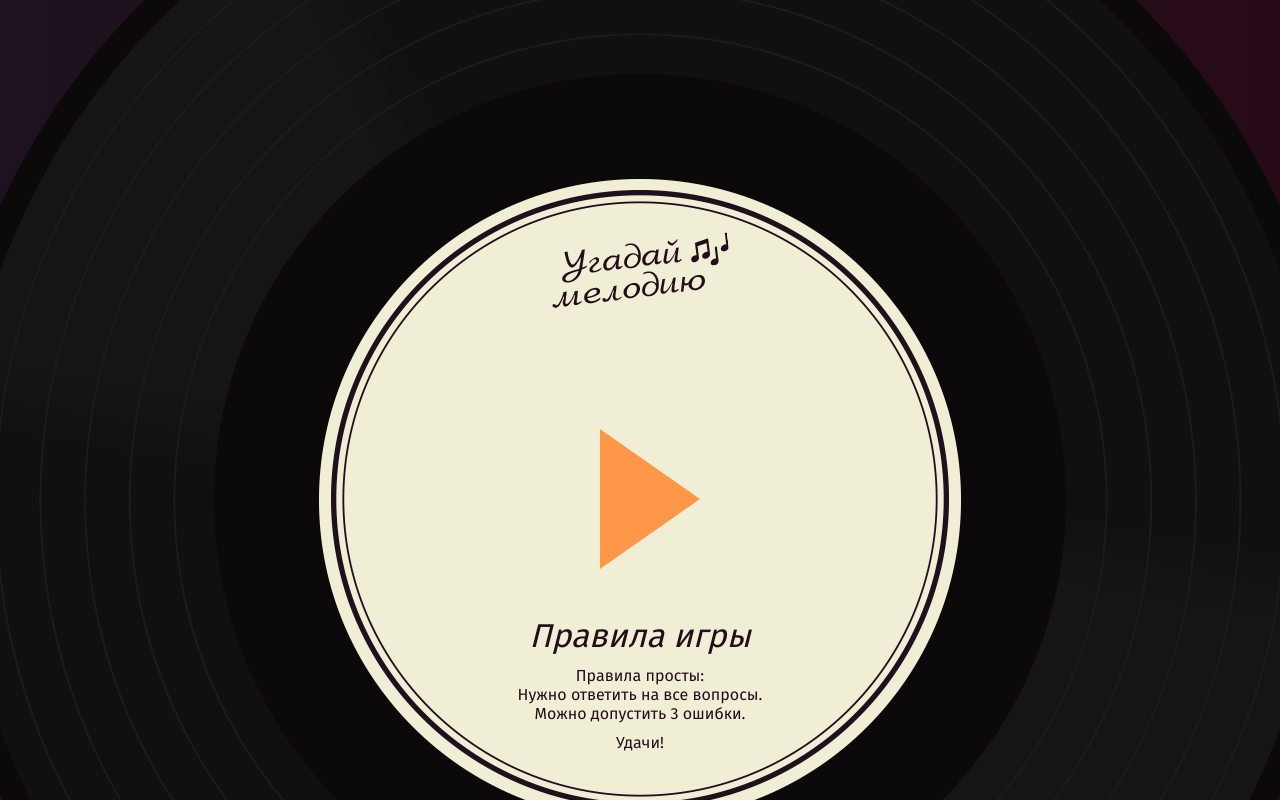
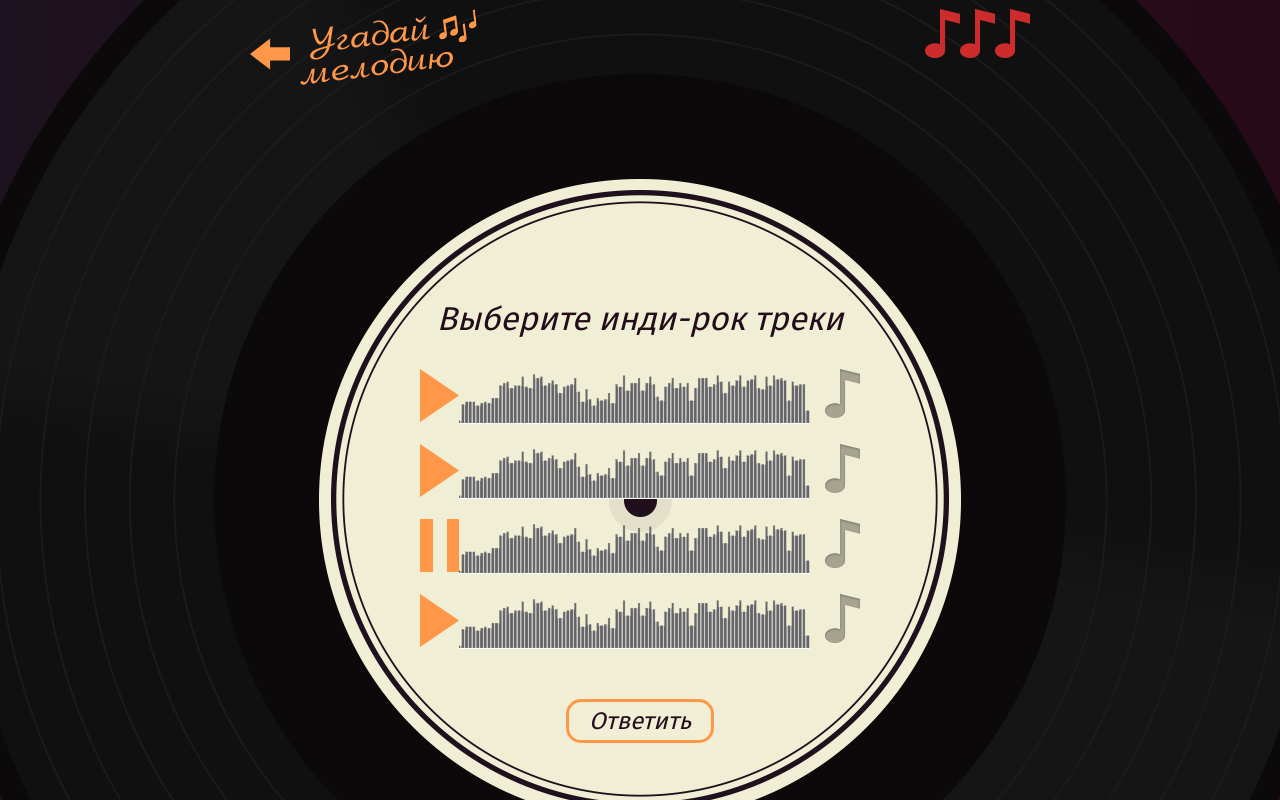
Before and after one commit to IvanSenchukov/469173-guess-melody-4, a React app: page /dev-genre in a window 1280 px wide. Shown: the top 800 px of the page. Built offline with nearby package versions, Linux system fonts and the light colour scheme.

Commit message:
module3-task1 Настройка Роутера

```diff
--- a/src/components/app/app.jsx
+++ b/src/components/app/app.jsx
@@ -1,12 +1,27 @@
 import React from 'react';
 import PropTypes from 'prop-types';
 import WelcomeScreen from "../welcome-screen/welcome-screen.jsx";
+import QuestionArtist from "../question-artist/question-artist.jsx";
+import QuestionGenre from "../question-genre/question-genre.jsx";
+import {BrowserRouter, Route, Switch} from "react-router-dom";
 
 const App = (props) => {
 
   const startGameCallback = () => {};
   return (
-    <WelcomeScreen errorsCount={props.errorsCount} onWelcomeButtonClick={startGameCallback}/>
+    <BrowserRouter>
+      <Switch>
+        <Route exact path="/">
+          <WelcomeScreen errorsCount={props.errorsCount} onWelcomeButtonClick={startGameCallback}/>
+        </Route>
+        <Route exact path="/dev-artist">
+          <QuestionArtist/>
+        </Route>
+        <Route exact path="/dev-genre">
+          <QuestionGenre/>
+        </Route>
+      </Switch>
+    </BrowserRouter>
   );
 };
 
```
